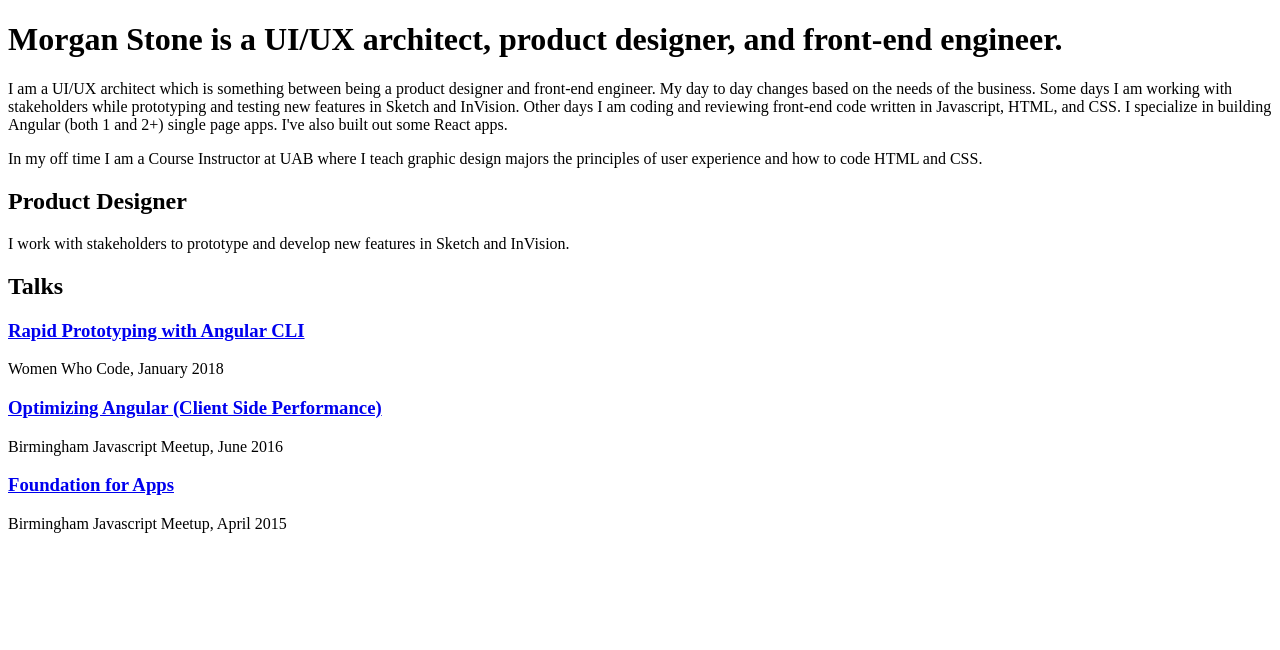
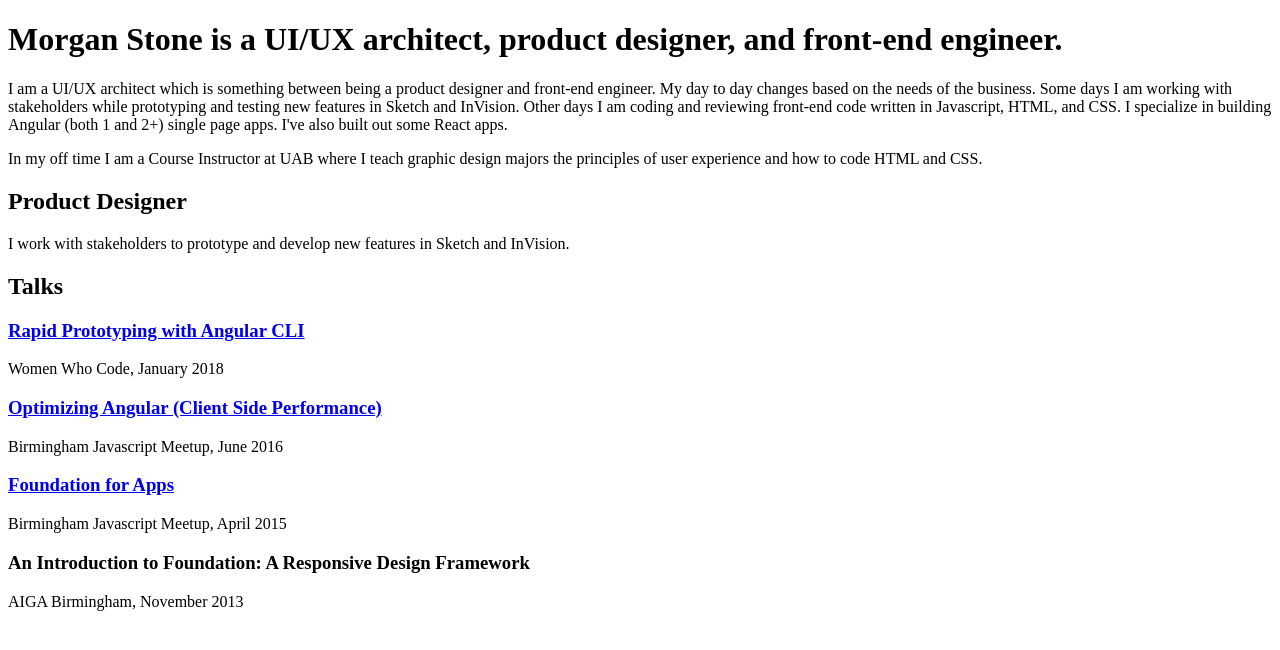
Before and after one commit to mstone6769/designbymorgan, a Gatsby site: page / in a window 1280 px wide. Built offline with nearby package versions, Linux system fonts and the light colour scheme; Gatsby itself is replaced by a stand-in of ours.

Commit message:
Update index.md

```diff
--- a/src/pages/index.md
+++ b/src/pages/index.md
@@ -24,3 +24,6 @@ Birmingham Javascript Meetup, June 2016
 
 ### [Foundation for Apps](https://github.com/mstone6769/theRocksRecipes)
 Birmingham Javascript Meetup, April 2015
+
+### An Introduction to Foundation: A Responsive Design Framework
+AIGA Birmingham, November 2013
```
